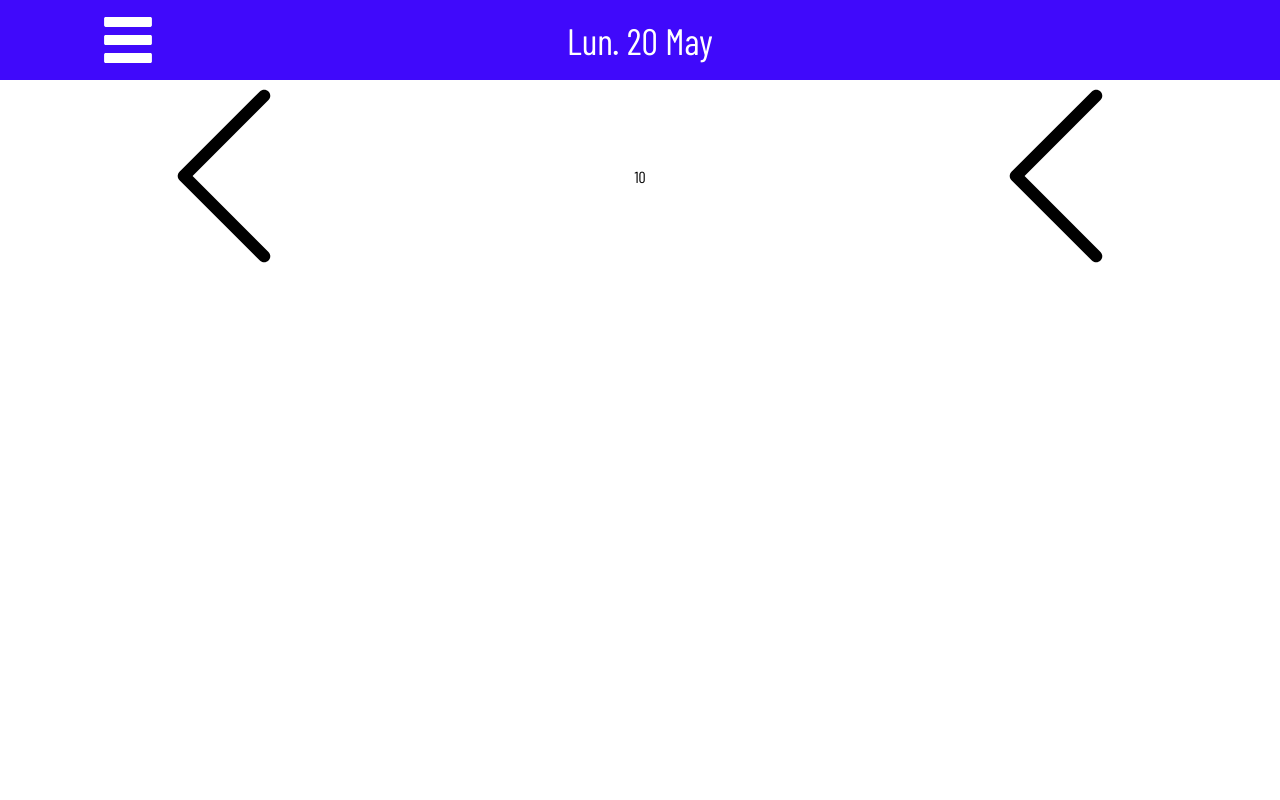
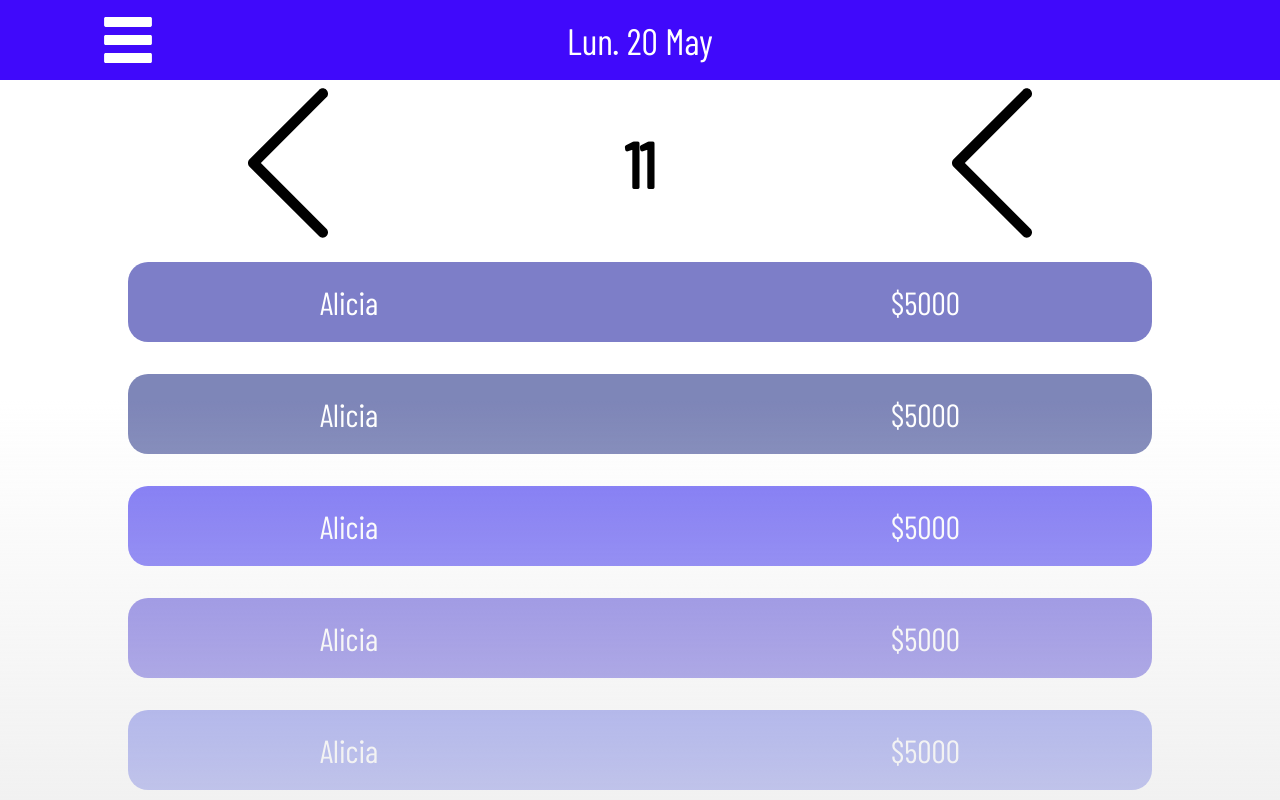
Before and after one commit to MartinMelo97/AppPrestamos, a React (Create React App) app: page /general/hoy in a window 1280 px wide. Shown: the top 800 px of the page. Built offline with nearby package versions, Linux system fonts and the light colour scheme.

Commit message:
v1 of today component

```diff
--- a/src/components/general/today/Today.jsx
+++ b/src/components/general/today/Today.jsx
@@ -18,10 +18,98 @@ class Today extends Component {
                 {
                     name: "Alicia",
                     total: 5000
-                }
+                },
+                {
+                    name: "Alicia",
+                    total: 5000
+                },
+                {
+                    name: "Alicia",
+                    total: 5000
+                },
+                {
+                    name: "Alicia",
+                    total: 5000
+                },
+                {
+                    name: "Alicia",
+                    total: 5000
+                },
+                {
+                    name: "Alicia",
+                    total: 5000
+                },
+                {
+                    name: "Alicia",
+                    total: 5000
+                },
+                {
+                    name: "Alicia",
+                    total: 5000
+                },
+                {
+                    name: "Alicia",
+                    total: 5000
+                },
+                {
+                    name: "Alicia",
+                    total: 5000
+                },
+                {
+                    name: "Alicia",
+                    total: 5000
+                },
+                {
+                    name: "Alicia",
+                    total: 5000
+                },
+                {
+                    name: "Alicia",
+                    total: 5000
+                },
+                {
+                    name: "Alicia",
+                    total: 5000
+                },
+                {
+                    name: "Alicia",
+                    total: 5000
+                },
+                {
+                    name: "Alicia",
+                    total: 5000
+                },
+                {
+                    name: "Alicia",
+                    total: 5000
+                },
+                {
+                    name: "Alicia",
+                    total: 5000
+                },
+                {
+                    name: "Alicia",
+                    total: 5000
+                },
+                {
+                    name: "Alicia",
+                    total: 5000
+                },
+                {
+                    name: "Alicia",
+                    total: 5000
+                },
+                {
+                    name: "Alicia",
+                    total: 5000
+                },
+                {
+                    name: "Alicia",
+                    total: 5000
+                },
             ],
             blues:[],
-            day: 10,
+            day: 11,
             actualDay: null
         }
     }
@@ -62,8 +150,8 @@ class Today extends Component {
 
     render(){
         return(
-            <div className="general-today-container">
-                <div className="today-header">
+            <div className="general-loans-container">
+                <div className="loans-header">
                     <img src={ arrow } alt="anterior"/>
 
                     {this.state.day === this.state.actualDay ?
@@ -76,6 +164,21 @@ class Today extends Component {
                     :
                     <img src={ arrow } alt="siguiente"/>}
                 </div>
+                <div className="customers-container">
+                    {this.state.customers.length > 0 ?
+                    this.state.customers.map((customer, i)=>(
+                        <div className="loans-container"
+                        style = {{
+                            backgroundColor : this.state.blues[i]
+                        }}>
+                            <span>{customer.name}</span>
+                            <span>${customer.total}</span>
+                        </div>
+                    ))
+                    :
+                    null}
+                </div>
+                <div className="transparent-white-div"/>
             </div>
         )
     }
--- a/src/components/general/today/today.scss
+++ b/src/components/general/today/today.scss
@@ -1,20 +1,22 @@
 @import '../../../variables.scss';
 
-.general-today-container{
+.general-loans-container{
 
     display: flex;
     flex-direction: column;
     align-items: center;
     justify-content: flex-start;
 
-    .today-header{
-        width: 80vw;
+    .loans-header{
+        width: 70vw;
         display: grid;
-        grid-template-columns: 15vw 50vw 15vw;
+        grid-template-columns: 15vw 40vw 15vw;
         grid-template-rows: 100%;
         align-items: center;
         justify-items: center;
         img{
+            width: 13vw;
+            min-width: 40px;
             &:nth-child(1){
                 grid-column: 1/auto;
                 grid-row: 1/auto;
@@ -27,6 +29,42 @@
         span{
             grid-column: 2/auto;
             grid-row: 1/auto;
+            font-size: 4em;
+            text-transform: uppercase;
+            font-weight: 900;
         }
     }
+
+    .customers-container{
+        display: flex;
+        flex-direction: column;
+        justify-content: flex-start;
+        align-items: center;
+        width: 80vw;
+
+        .loans-container{
+            height: 10vh;
+            margin: 2vh 0;
+            display: flex;
+            justify-content: space-between;
+            align-items: center;
+            width: 50vw;
+            padding: 0 15vw;
+            border-radius: 20px;
+
+            span{
+                color: $white;
+                font-size: 2em;
+            }
+        }
+    }
+
+    .transparent-white-div{
+        position: fixed;
+        z-index: 1;
+        bottom: 0;
+        height: 50vh;
+        width: 100vw;
+        background: linear-gradient(to bottom, #e8e8e800, #e8e8e899);
+    }
 }
```
